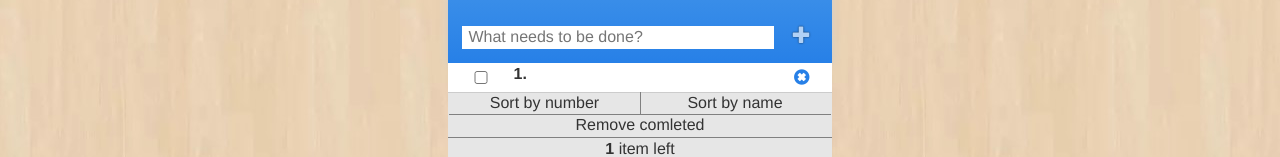
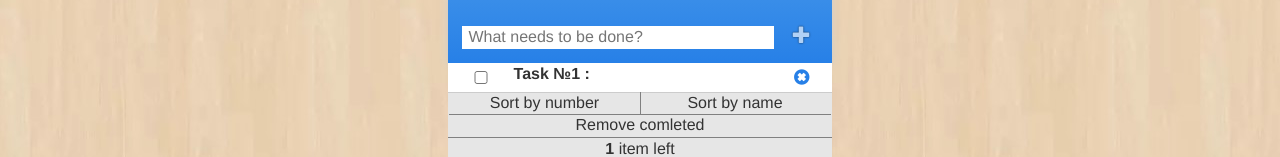
Before and after one commit to Arxcel/todo-list, an Angular app: page / in a window 1280 px wide. Both pictures are taken after a click on the button 808 px from the left and 178 px from the top of the page. Shown: the part 141-298 px from the top of the page. Built offline with nearby package versions, Linux system fonts and the light colour scheme.

Commit message:
Changes standart textContent

```diff
--- a/src/app/app.component.html
+++ b/src/app/app.component.html
@@ -29,7 +29,7 @@
           (click)="toggleTodoComplete(todo)"
           [checked]="todo.complete"
                 >
-          <label class="todo-content">{{todo.id}}. {{todo.title }}</label>
+          <label class="todo-content">Task №{{todo.id}} : {{todo.title }}</label>
           <button
           class="destroy glyphicon glyphicon-remove-sign"
           (click)="removeTodo(todo) || log()"></button>
```
Also changed, not shown: 12 other files (tests, documents, lock files or other folders).
